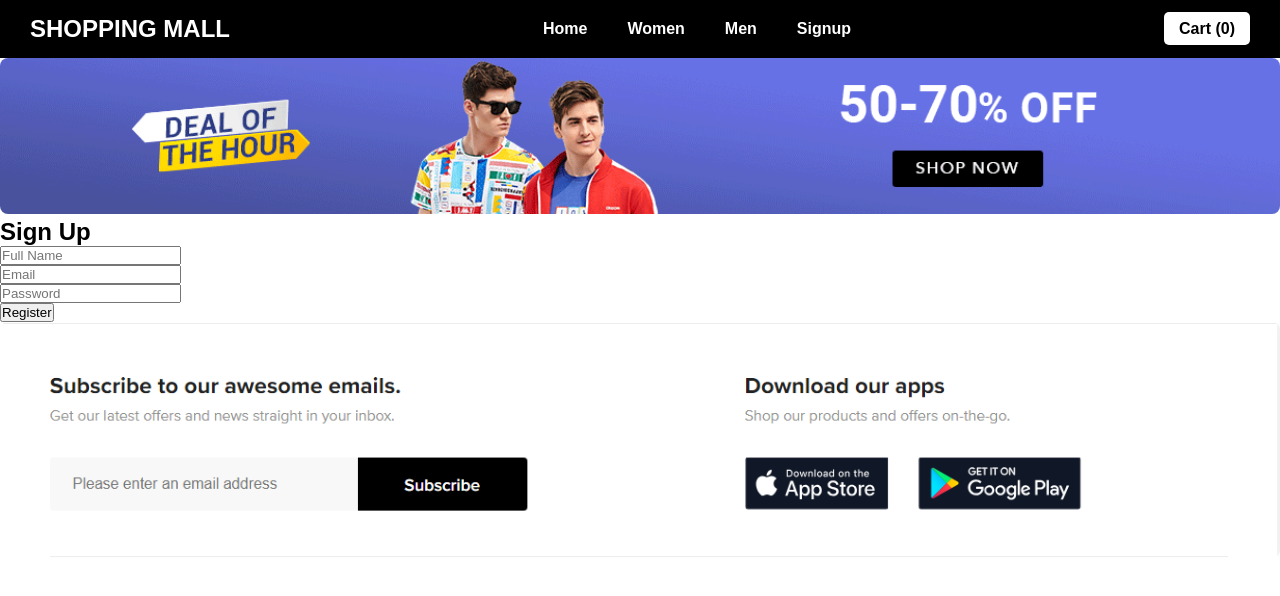
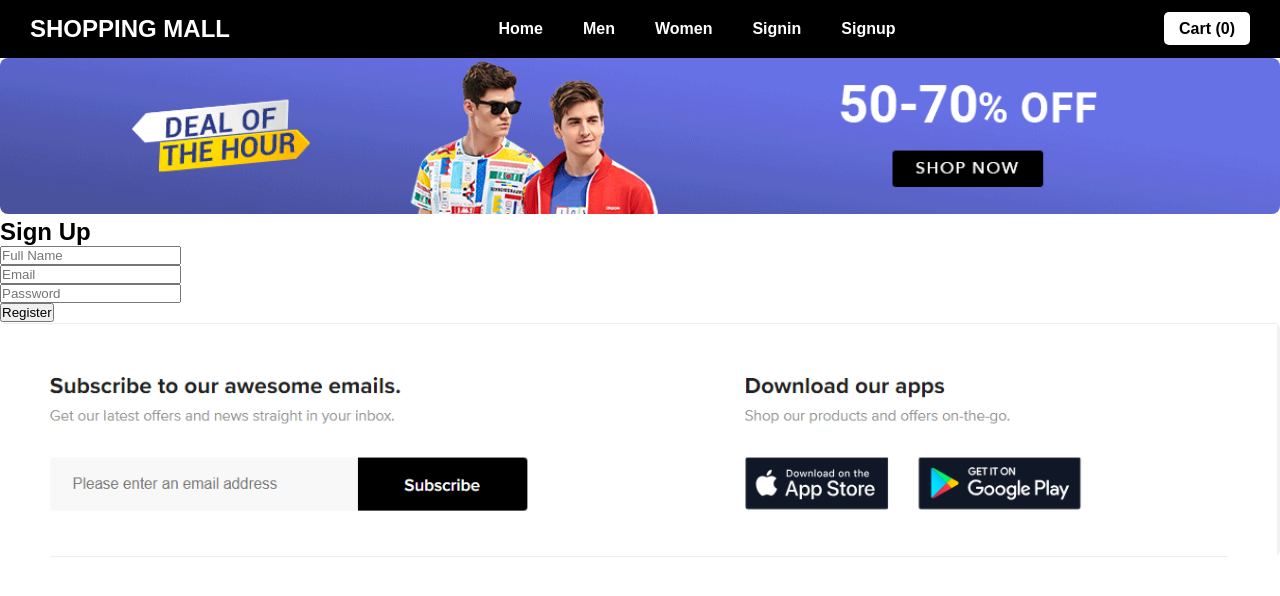
Before and after one commit to Vivek-turram/E-commerce-application, a React (Create React App) app: page /signup in a window 1280 px wide. Shown: the top 596 px of the page. Built offline with nearby package versions, Linux system fonts and the light colour scheme.

Commit message:
Update Header.jsx

```diff
--- a/src/shoppingfolder/components/Header.jsx
+++ b/src/shoppingfolder/components/Header.jsx
@@ -9,23 +9,28 @@ const Header = ({ cartItems }) => {
 
   return (
     <div className="headerSection">
+      {/* Left - Logo */}
       <div className="left">
         <h2>SHOPPING MALL</h2>
       </div>
 
+      {/* Hamburger (mobile only) */}
       <div className="hamburger" onClick={() => setMenuOpen(!menuOpen)}>
         {menuOpen ? <FaTimes /> : <FaBars />}
       </div>
 
+      {/* Menu Links */}
       <div className={`menuBar ${menuOpen ? "active" : ""}`}>
         <ul>
           <li><Link to="/" onClick={() => setMenuOpen(false)}>Home</Link></li>
+          <li><Link to="/men" onClick={() => setMenuOpen(false)}>Men</Link></li>
           <li><Link to="/women" onClick={() => setMenuOpen(false)}>Women</Link></li>
-          <li><Link to="/men" onClick={() => setMenuOpen(false)}>Men</Link></li>
+          <li><Link to="/signin" onClick={() => setMenuOpen(false)}>Signin</Link></li>
           <li><Link to="/signup" onClick={() => setMenuOpen(false)}>Signup</Link></li>
         </ul>
       </div>
 
+      {/* Right - Cart */}
       <div className="right">
         <div className="cart">
           <Link to="/cart">Cart ({totalItems})</Link>
```
